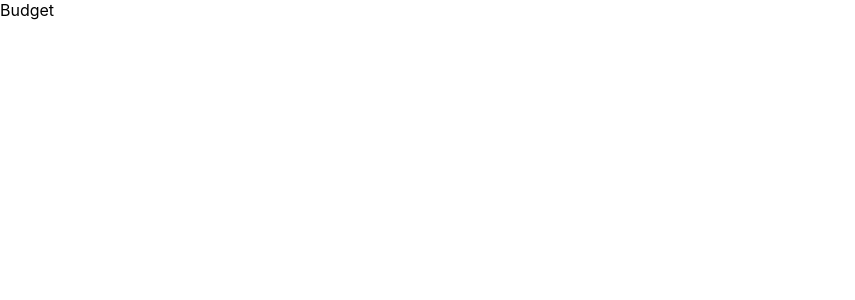
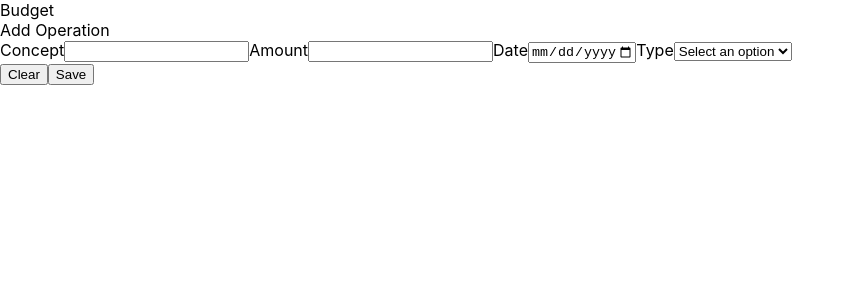
Before and after one commit to MaxiFerrioli/budget-app, a React (Create React App) app in the folder client/: page /operations in a window 1280 px wide. Before the commit this address had no page. Shown: the top 300 px of the page, without its empty margins (0-855 px from the left). Built offline with nearby package versions, Linux system fonts and the light colour scheme.

Commit message:
operations & Form

```diff
--- a/client/src/App.js
+++ b/client/src/App.js
@@ -1,13 +1,15 @@
 import { BrowserRouter as Router, Routes, Route } from "react-router-dom";
 import Home from "./components/Home/Home";
 import Navbar from "./components/Navbar/Navbar";
+import Operation from "./components/Operations/Operations";
 
 function App() {
   return (
     <div>
-      <Navbar />
       <Router>
+        <Navbar />
         <Routes>
+          <Route path="/operations" element={<Operation />} />
           <Route path="/" element={<Home />} />
         </Routes>
       </Router>
--- a/client/src/components/Operations/Form/OperationForm.jsx
+++ b/client/src/components/Operations/Form/OperationForm.jsx
@@ -0,0 +1,78 @@
+import { useState } from "react";
+
+const OperationForm = ({ onSaveOperation }) => {
+  const [enteredConcept, setEnteredConcept] = useState("");
+  const [enteredAmount, setEnteredAmount] = useState("");
+  const [enteredDate, setEnteredDate] = useState("");
+  const [enteredType, setEnteredType] = useState(0);
+
+  const amountHandler = (event) => {
+    setEnteredAmount(event.target.value);
+  };
+
+  const conceptHandler = (event) => {
+    setEnteredConcept(event.target.value);
+  };
+
+  const typeHandler = (event) => {
+    setEnteredType(event.target.value);
+  };
+
+  const dateHandler = (event) => {
+    setEnteredDate(event.target.value);
+  };
+
+  const clearHandler = () => {
+    setEnteredConcept("");
+    setEnteredAmount("");
+    setEnteredDate("");
+    setEnteredType(0);
+  };
+
+  const submitHandler = (event) => {
+    event.preventDefault();
+
+    const operation = {
+      concept: enteredConcept,
+      amount: +enteredAmount,
+      date: new Date(enteredDate),
+      type: enteredType,
+    };
+    onSaveOperation(operation);
+    clearHandler();
+  };
+
+  return (
+    <div>
+      <div>Add Operation</div>
+      <form onSubmit={submitHandler}>
+        <label>Concept</label>
+        <input type="text" value={enteredConcept} onChange={conceptHandler} />
+        <label>Amount</label>
+        <input type="text" value={enteredAmount} onChange={amountHandler} />
+        <label>Date</label>
+        <input
+          type="date"
+          value={enteredDate}
+          onChange={dateHandler}
+          min="2020-01-01"
+          max="2023-01-01"
+        />
+        <label>Type</label>
+        <select value={enteredType} onChange={typeHandler}>
+          <option value="0">Select an option</option>
+          <option value="1">Income</option>
+          <option value="2">Expense</option>
+        </select>
+        <div>
+          <button type="button" onClick={clearHandler}>
+            Clear
+          </button>
+          <button type="submit">Save</button>
+        </div>
+      </form>
+    </div>
+  );
+};
+
+export default OperationForm;
--- a/client/src/components/Operations/Operations.jsx
+++ b/client/src/components/Operations/Operations.jsx
@@ -0,0 +1,29 @@
+import { useState } from "react";
+import OperationForm from "../Operations/Form/OperationForm";
+
+const Operation = () => {
+  const [operations, setOperations] = useState([]);
+
+  const addOperationHandler = (operation) => {
+    setOperations((prevOperations) => [operation, ...prevOperations]);
+  };
+
+  const operationsRender = (
+    <div>
+      {operations.map((operation) => (
+        <div>
+          concept: {operation.concept}, amount: {operation.amount}, date:{" "}
+          {operation.date.toString()}, type: {operation.type}
+        </div>
+      ))}
+    </div>
+  );
+
+  return (
+    <div>
+      <OperationForm onSaveOperation={addOperationHandler} />
+      {operationsRender}
+    </div>
+  );
+};
+export default Operation;
```
